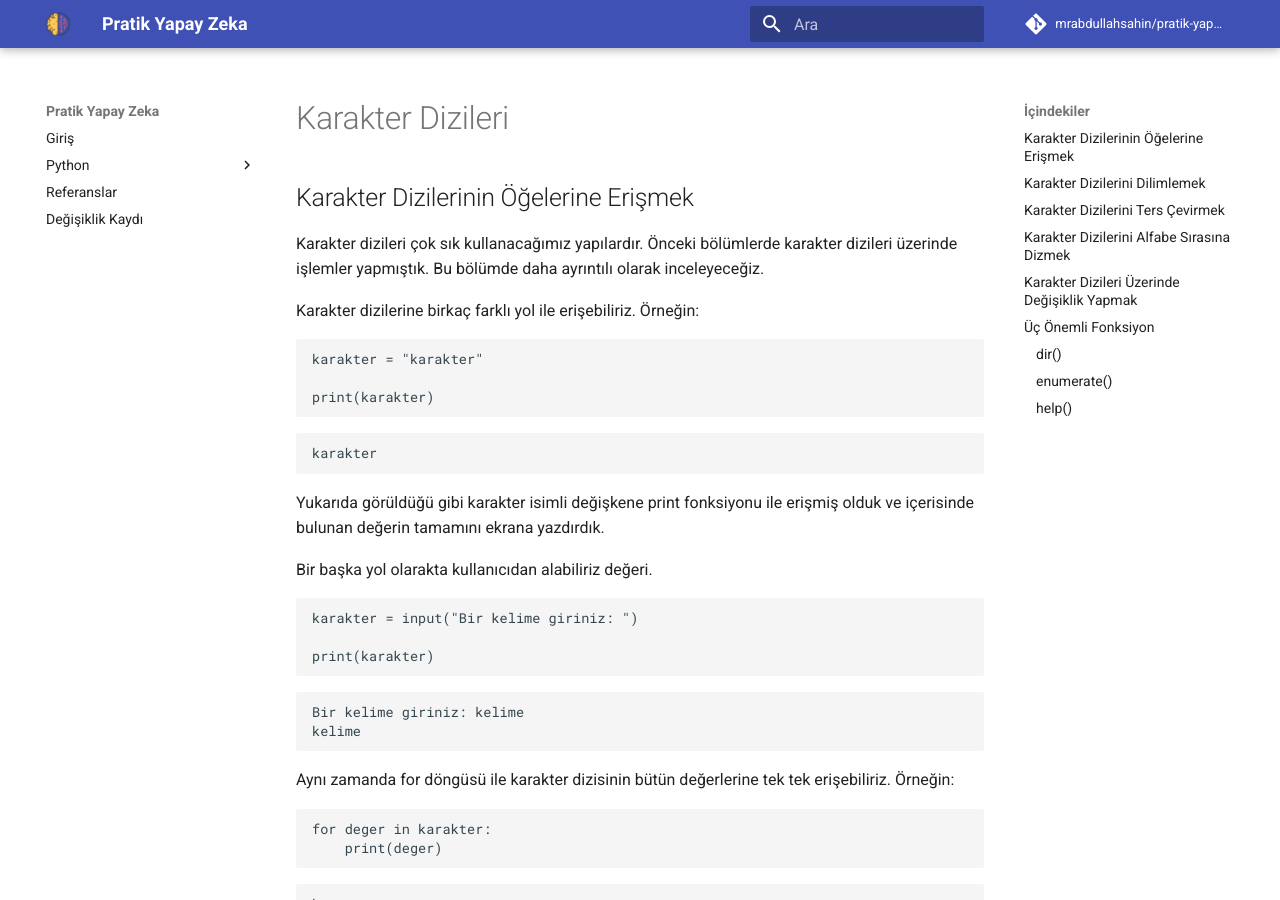
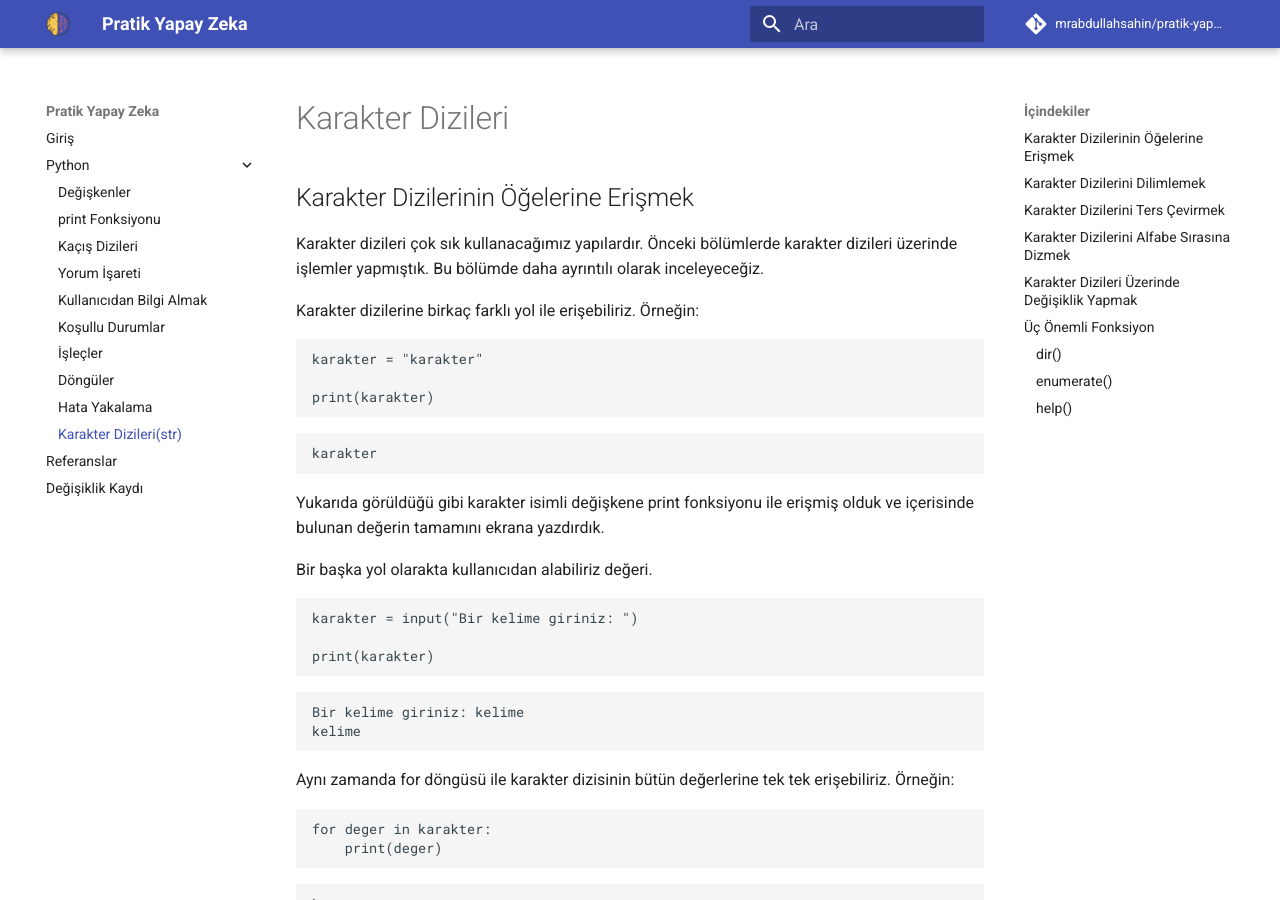
Before and after one commit to mrabdullahsahin/pratik-yapay-zeka, an MkDocs documentation site: the page built from docs/python/python_karakter_dizileri.md, in a window 1280 px wide and 900 px high. Built offline with MkDocs 1.6.1 and Material for MkDocs 9.7.7, drawn with Linux system fonts in a browser that asks for light colours; comment, search, counter and statistics services are not loaded.

Commit message:
Update nav on mkdocs.yml

```diff
--- a/mkdocs.yml
+++ b/mkdocs.yml
@@ -37,6 +37,7 @@ nav:
     - İşleçler: python/islecler.md
     - Döngüler: python/python_donguler.md
     - Hata Yakalama: python/python_hata_yakalama.md
+    - Karakter Dizileri(str): python/python_karakter_dizileri.md
   - Referanslar: referanslar.md
   - Değişiklik Kaydı: changelog.md
 
```
